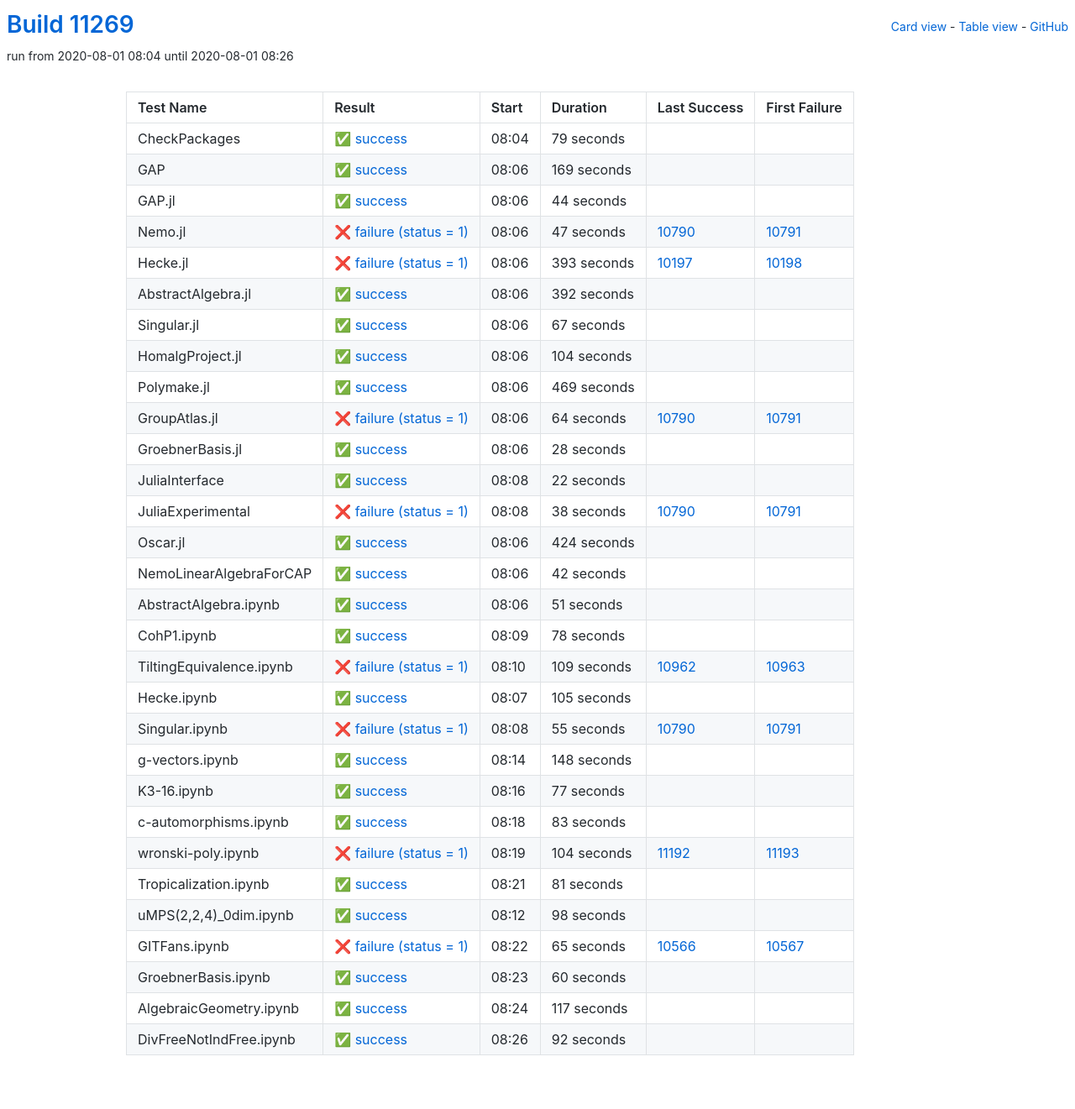
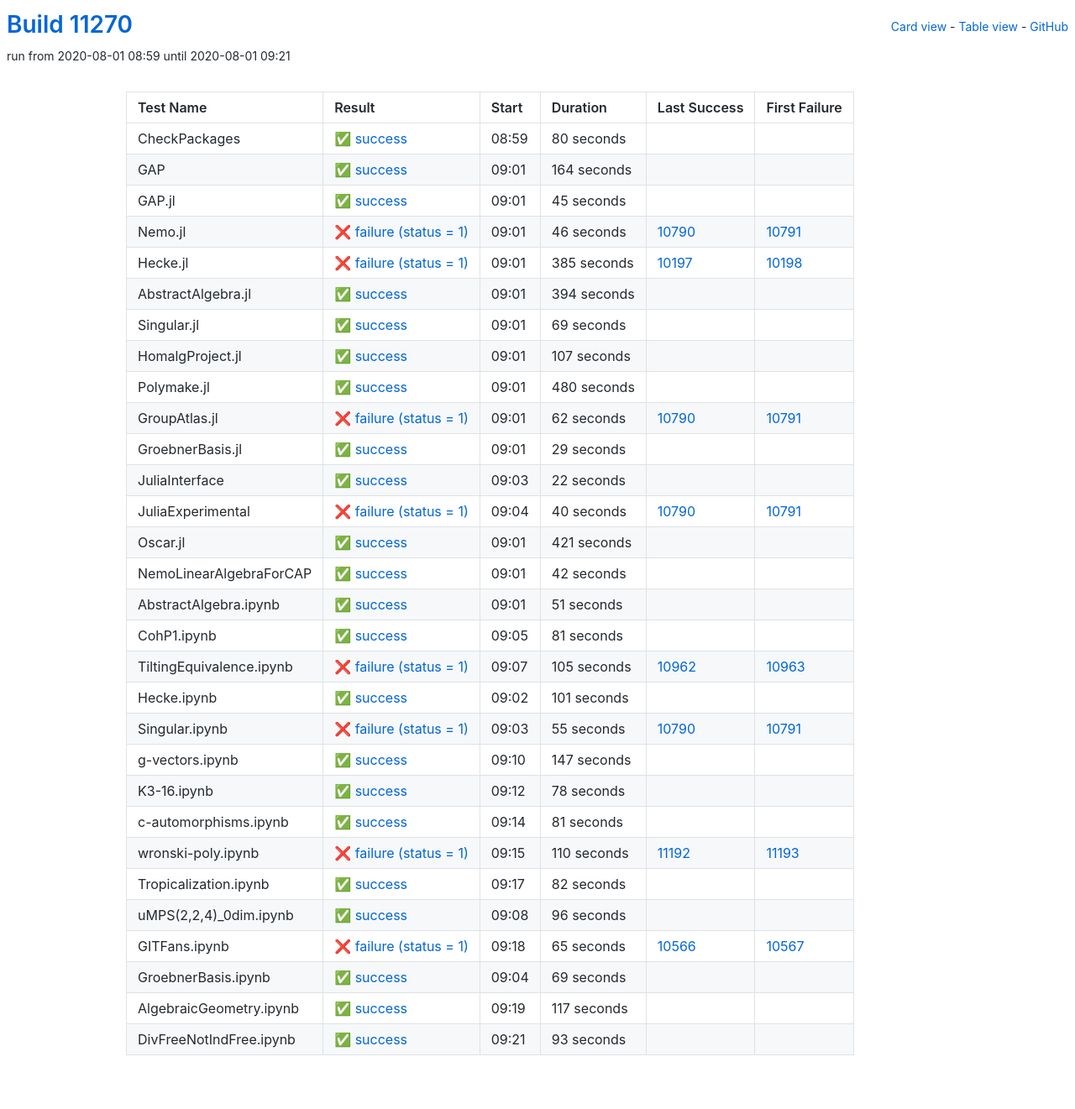
Before and after one commit to oscar-system/oscar-ci-status, a Jekyll site: the page built from table.html, in a window 1280 px wide. Shown: the whole page at 84% size. Built offline with Jekyll 4.4.1, drawn with Linux system fonts in a browser that asks for light colours.

Commit message:
Build #11270

```diff
--- a/_data/ci.yml
+++ b/_data/ci.yml
@@ -1,6 +1,6 @@
 ---
-build: 11269
-build_url: https://oscarci.mathematik.uni-kl.de/job/oscar/11269/
+build: 11270
+build_url: https://oscarci.mathematik.uni-kl.de/job/oscar/11270/
 job: oscar
 organization: oscar-system
 repo: oscar-ci-status
@@ -8,140 +8,140 @@ repourl: https://github.com/oscar-system/oscar-ci-status
 tests:
 - name: CheckPackages
   id: checkpackages
-  log: https://oscarci.mathematik.uni-kl.de/job/oscar/11269/artifact/logs/build-11269/CheckPackages.log
-  start: 2020-08-01 08:04
+  log: https://oscarci.mathematik.uni-kl.de/job/oscar/11270/artifact/logs/build-11270/CheckPackages.log
+  start: 2020-08-01 08:59
   success: true
   exitcode: 0
   status: success
-  duration: 79
+  duration: 80
   last_success: false
   last_success_url:
   first_failure: false
   first_failure_url:
 - name: GAP
   id: gap
-  log: https://oscarci.mathematik.uni-kl.de/job/oscar/11269/artifact/logs/build-11269/GAP.log
-  start: 2020-08-01 08:06
+  log: https://oscarci.mathematik.uni-kl.de/job/oscar/11270/artifact/logs/build-11270/GAP.log
+  start: 2020-08-01 09:01
   success: true
   exitcode: 0
   status: success
-  duration: 169
+  duration: 164
   last_success: false
   last_success_url:
   first_failure: false
   first_failure_url:
 - name: GAP.jl
   id: gap-jl
-  log: https://oscarci.mathematik.uni-kl.de/job/oscar/11269/artifact/logs/build-11269/GAP.jl.log
-  start: 2020-08-01 08:06
+  log: https://oscarci.mathematik.uni-kl.de/job/oscar/11270/artifact/logs/build-11270/GAP.jl.log
+  start: 2020-08-01 09:01
   success: true
   exitcode: 0
   status: success
-  duration: 44
+  duration: 45
   last_success: false
   last_success_url:
   first_failure: false
   first_failure_url:
 - name: Nemo.jl
   id: nemo-jl
-  log: https://oscarci.mathematik.uni-kl.de/job/oscar/11269/artifact/logs/build-11269/Nemo.jl.log
-  start: 2020-08-01 08:06
+  log: https://oscarci.mathematik.uni-kl.de/job/oscar/11270/artifact/logs/build-11270/Nemo.jl.log
+  start: 2020-08-01 09:01
   success: false
   exitcode: 1
   status: failure
-  duration: 47
+  duration: 46
   last_success: 10790
   last_success_url: https://oscarci.mathematik.uni-kl.de/job/oscar/10790/
   first_failure: 10791
   first_failure_url: https://oscarci.mathematik.uni-kl.de/job/oscar/10791/
 - name: Hecke.jl
   id: hecke-jl
-  log: https://oscarci.mathematik.uni-kl.de/job/oscar/11269/artifact/logs/build-11269/Hecke.jl.log
-  start: 2020-08-01 08:06
+  log: https://oscarci.mathematik.uni-kl.de/job/oscar/11270/artifact/logs/build-11270/Hecke.jl.log
+  start: 2020-08-01 09:01
   success: false
   exitcode: 1
   status: failure
-  duration: 393
+  duration: 385
   last_success: 10197
   last_success_url: https://oscarci.mathematik.uni-kl.de/job/oscar/10197/
   first_failure: 10198
   first_failure_url: https://oscarci.mathematik.uni-kl.de/job/oscar/10198/
 - name: AbstractAlgebra.jl
   id: abstractalgebra-jl
-  log: https://oscarci.mathematik.uni-kl.de/job/oscar/11269/artifact/logs/build-11269/AbstractAlgebra.jl.log
-  start: 2020-08-01 08:06
+  log: https://oscarci.mathematik.uni-kl.de/job/oscar/11270/artifact/logs/build-11270/AbstractAlgebra.jl.log
+  start: 2020-08-01 09:01
   success: true
   exitcode: 0
   status: success
-  duration: 392
+  duration: 394
   last_success: false
   last_success_url:
   first_failure: false
   first_failure_url:
 - name: Singular.jl
   id: singular-jl
-  log: https://oscarci.mathematik.uni-kl.de/job/oscar/11269/artifact/logs/build-11269/Singular.jl.log
-  start: 2020-08-01 08:06
+  log: https://oscarci.mathematik.uni-kl.de/job/oscar/11270/artifact/logs/build-11270/Singular.jl.log
+  start: 2020-08-01 09:01
   success: true
   exitcode: 0
   status: success
-  duration: 67
+  duration: 69
   last_success: false
   last_success_url:
   first_failure: false
   first_failure_url:
 - name: HomalgProject.jl
   id: homalgproject-jl
-  log: https://oscarci.mathematik.uni-kl.de/job/oscar/11269/artifact/logs/build-11269/HomalgProject.jl.log
-  start: 2020-08-01 08:06
+  log: https://oscarci.mathematik.uni-kl.de/job/oscar/11270/artifact/logs/build-11270/HomalgProject.jl.log
+  start: 2020-08-01 09:01
   success: true
   exitcode: 0
   status: success
-  duration: 104
+  duration: 107
   last_success: false
   last_success_url:
   first_failure: false
   first_failure_url:
 - name: Polymake.jl
   id: polymake-jl
-  log: https://oscarci.mathematik.uni-kl.de/job/oscar/11269/artifact/logs/build-11269/Polymake.jl.log
-  start: 2020-08-01 08:06
+  log: https://oscarci.mathematik.uni-kl.de/job/oscar/11270/artifact/logs/build-11270/Polymake.jl.log
+  start: 2020-08-01 09:01
   success: true
   exitcode: 0
   status: success
-  duration: 469
+  duration: 480
   last_success: false
   last_success_url:
   first_failure: false
   first_failure_url:
 - name: GroupAtlas.jl
   id: groupatlas-jl
-  log: https://oscarci.mathematik.uni-kl.de/job/oscar/11269/artifact/logs/build-11269/GroupAtlas.jl.log
-  start: 2020-08-01 08:06
+  log: https://oscarci.mathematik.uni-kl.de/job/oscar/11270/artifact/logs/build-11270/GroupAtlas.jl.log
+  start: 2020-08-01 09:01
   success: false
   exitcode: 1
   status: failure
-  duration: 64
+  duration: 62
   last_success: 10790
   last_success_url: https://oscarci.mathematik.uni-kl.de/job/oscar/10790/
   first_failure: 10791
   first_failure_url: https://oscarci.mathematik.uni-kl.de/job/oscar/10791/
 - name: GroebnerBasis.jl
   id: groebnerbasis-jl
-  log: https://oscarci.mathematik.uni-kl.de/job/oscar/11269/artifact/logs/build-11269/GroebnerBasis.jl.log
-  start: 2020-08-01 08:06
+  log: https://oscarci.mathematik.uni-kl.de/job/oscar/11270/artifact/logs/build-11270/GroebnerBasis.jl.log
+  start: 2020-08-01 09:01
   success: true
   exitcode: 0
   status: success
-  duration: 28
+  duration: 29
   last_success: false
   last_success_url:
   first_failure: false
   first_failure_url:
 - name: JuliaInterface
   id: juliainterface
-  log: https://oscarci.mathematik.uni-kl.de/job/oscar/11269/artifact/logs/build-11269/JuliaInterface.log
-  start: 2020-08-01 08:08
+  log: https://oscarci.mathematik.uni-kl.de/job/oscar/11270/artifact/logs/build-11270/JuliaInterface.log
+  start: 2020-08-01 09:03
   success: true
   exitcode: 0
   status: success
@@ -152,32 +152,32 @@ tests:
   first_failure_url:
 - name: JuliaExperimental
   id: juliaexperimental
-  log: https://oscarci.mathematik.uni-kl.de/job/oscar/11269/artifact/logs/build-11269/JuliaExperimental.log
-  start: 2020-08-01 08:08
+  log: https://oscarci.mathematik.uni-kl.de/job/oscar/11270/artifact/logs/build-11270/JuliaExperimental.log
+  start: 2020-08-01 09:04
   success: false
   exitcode: 1
   status: failure
-  duration: 38
+  duration: 40
   last_success: 10790
   last_success_url: https://oscarci.mathematik.uni-kl.de/job/oscar/10790/
   first_failure: 10791
   first_failure_url: https://oscarci.mathematik.uni-kl.de/job/oscar/10791/
 - name: Oscar.jl
   id: oscar-jl
-  log: https://oscarci.mathematik.uni-kl.de/job/oscar/11269/artifact/logs/build-11269/Oscar.jl.log
-  start: 2020-08-01 08:06
+  log: https://oscarci.mathematik.uni-kl.de/job/oscar/11270/artifact/logs/build-11270/Oscar.jl.log
+  start: 2020-08-01 09:01
   success: true
   exitcode: 0
   status: success
-  duration: 424
+  duration: 421
   last_success: false
   last_success_url:
   first_failure: false
   first_failure_url:
 - name: NemoLinearAlgebraForCAP
   id: nemolinearalgebraforcap
-  log: https://oscarci.mathematik.uni-kl.de/job/oscar/11269/artifact/logs/build-11269/NemoLinearAlgebraForCAP.log
-  start: 2020-08-01 08:06
+  log: https://oscarci.mathematik.uni-kl.de/job/oscar/11270/artifact/logs/build-11270/NemoLinearAlgebraForCAP.log
+  start: 2020-08-01 09:01
   success: true
   exitcode: 0
   status: success
@@ -188,8 +188,8 @@ tests:
   first_failure_url:
 - name: AbstractAlgebra.ipynb
   id: abstractalgebra-ipynb
-  log: https://oscarci.mathematik.uni-kl.de/job/oscar/11269/artifact/logs/build-11269/AbstractAlgebra.ipynb.log
-  start: 2020-08-01 08:06
+  log: https://oscarci.mathematik.uni-kl.de/job/oscar/11270/artifact/logs/build-11270/AbstractAlgebra.ipynb.log
+  start: 2020-08-01 09:01
   success: true
   exitcode: 0
   status: success
@@ -200,44 +200,44 @@ tests:
   first_failure_url:
 - name: CohP1.ipynb
   id: cohp1-ipynb
-  log: https://oscarci.mathematik.uni-kl.de/job/oscar/11269/artifact/logs/build-11269/CohP1.ipynb.log
-  start: 2020-08-01 08:09
+  log: https://oscarci.mathematik.uni-kl.de/job/oscar/11270/artifact/logs/build-11270/CohP1.ipynb.log
+  start: 2020-08-01 09:05
   success: true
   exitcode: 0
   status: success
-  duration: 78
+  duration: 81
   last_success: false
   last_success_url:
   first_failure: false
   first_failure_url:
 - name: TiltingEquivalence.ipynb
   id: tiltingequivalence-ipynb
-  log: https://oscarci.mathematik.uni-kl.de/job/oscar/11269/artifact/logs/build-11269/TiltingEquivalence.ipynb.log
-  start: 2020-08-01 08:10
+  log: https://oscarci.mathematik.uni-kl.de/job/oscar/11270/artifact/logs/build-11270/TiltingEquivalence.ipynb.log
+  start: 2020-08-01 09:07
   success: false
   exitcode: 1
   status: failure
-  duration: 109
+  duration: 105
   last_success: 10962
   last_success_url: https://oscarci.mathematik.uni-kl.de/job/oscar/10962/
   first_failure: 10963
   first_failure_url: https://oscarci.mathematik.uni-kl.de/job/oscar/10963/
 - name: Hecke.ipynb
   id: hecke-ipynb
-  log: https://oscarci.mathematik.uni-kl.de/job/oscar/11269/artifact/logs/build-11269/Hecke.ipynb.log
-  start: 2020-08-01 08:07
+  log: https://oscarci.mathematik.uni-kl.de/job/oscar/11270/artifact/logs/build-11270/Hecke.ipynb.log
+  start: 2020-08-01 09:02
   success: true
   exitcode: 0
   status: success
-  duration: 105
+  duration: 101
   last_success: false
   last_success_url:
   first_failure: false
   first_failure_url:
 - name: Singular.ipynb
   id: singular-ipynb
-  log: https://oscarci.mathematik.uni-kl.de/job/oscar/11269/artifact/logs/build-11269/Singular.ipynb.log
-  start: 2020-08-01 08:08
+  log: https://oscarci.mathematik.uni-kl.de/job/oscar/11270/artifact/logs/build-11270/Singular.ipynb.log
+  start: 2020-08-01 09:03
   success: false
   exitcode: 1
   status: failure
@@ -248,56 +248,32 @@ tests:
   first_failure_url: https://oscarci.mathematik.uni-kl.de/job/oscar/10791/
 - name: g-vectors.ipynb
   id: g-vectors-ipynb
-  log: https://oscarci.mathematik.uni-kl.de/job/oscar/11269/artifact/logs/build-11269/g-vectors.ipynb.log
-  start: 2020-08-01 08:14
+  log: https://oscarci.mathematik.uni-kl.de/job/oscar/11270/artifact/logs/build-11270/g-vectors.ipynb.log
+  start: 2020-08-01 09:10
   success: true
   exitcode: 0
   status: success
-  duration: 148
+  duration: 147
   last_success: false
   last_success_url:
   first_failure: false
   first_failure_url:
 - name: K3-16.ipynb
   id: k3-16-ipynb
-  log: https://oscarci.mathematik.uni-kl.de/job/oscar/11269/artifact/logs/build-11269/K3-16.ipynb.log
-  start: 2020-08-01 08:16
+  log: https://oscarci.mathematik.uni-kl.de/job/oscar/11270/artifact/logs/build-11270/K3-16.ipynb.log
+  start: 2020-08-01 09:12
   success: true
   exitcode: 0
   status: success
-  duration: 77
+  duration: 78
   last_success: false
   last_success_url:
   first_failure: false
   first_failure_url:
 - name: c-automorphisms.ipynb
   id: c-automorphisms-ipynb
-  log: https://oscarci.mathematik.uni-kl.de/job/oscar/11269/artifact/logs/build-11269/c-automorphisms.ipynb.log
-  start: 2020-08-01 08:18
-  success: true
-  exitcode: 0
-  status: success
-  duration: 83
-  last_success: false
-  last_success_url:
-  first_failure: false
-  first_failure_url:
-- name: wronski-poly.ipynb
-  id: wronski-poly-ipynb
-  log: https://oscarci.mathematik.uni-kl.de/job/oscar/11269/artifact/logs/build-11269/wronski-poly.ipynb.log
-  start: 2020-08-01 08:19
-  success: false
-  exitcode: 1
-  status: failure
-  duration: 104
-  last_success: 11192
-  last_success_url: https://oscarci.mathematik.uni-kl.de/job/oscar/11192/
-  first_failure: 11193
-  first_failure_url: https://oscarci.mathematik.uni-kl.de/job/oscar/11193/
-- name: Tropicalization.ipynb
-  id: tropicalization-ipynb
-  log: https://oscarci.mathematik.uni-kl.de/job/oscar/11269/artifact/logs/build-11269/Tropicalization.ipynb.log
-  start: 2020-08-01 08:21
+  log: https://oscarci.mathematik.uni-kl.de/job/oscar/11270/artifact/logs/build-11270/c-automorphisms.ipynb.log
+  start: 2020-08-01 09:14
   success: true
   exitcode: 0
   status: success
@@ -306,22 +282,46 @@ tests:
   last_success_url:
   first_failure: false
   first_failure_url:
-- name: uMPS(2,2,4)_0dim.ipynb
-  id: umps-2-2-4-0dim-ipynb
-  log: https://oscarci.mathematik.uni-kl.de/job/oscar/11269/artifact/logs/build-11269/uMPS-2-2-4-_0dim.ipynb.log
-  start: 2020-08-01 08:12
+- name: wronski-poly.ipynb
+  id: wronski-poly-ipynb
+  log: https://oscarci.mathematik.uni-kl.de/job/oscar/11270/artifact/logs/build-11270/wronski-poly.ipynb.log
+  start: 2020-08-01 09:15
+  success: false
+  exitcode: 1
+  status: failure
+  duration: 110
+  last_success: 11192
+  last_success_url: https://oscarci.mathematik.uni-kl.de/job/oscar/11192/
+  first_failure: 11193
+  first_failure_url: https://oscarci.mathematik.uni-kl.de/job/oscar/11193/
+- name: Tropicalization.ipynb
+  id: tropicalization-ipynb
+  log: https://oscarci.mathematik.uni-kl.de/job/oscar/11270/artifact/logs/build-11270/Tropicalization.ipynb.log
+  start: 2020-08-01 09:17
   success: true
   exitcode: 0
   status: success
-  duration: 98
+  duration: 82
+  last_success: false
+  last_success_url:
+  first_failure: false
+  first_failure_url:
+- name: uMPS(2,2,4)_0dim.ipynb
+  id: umps-2-2-4-0dim-ipynb
+  log: https://oscarci.mathematik.uni-kl.de/job/oscar/11270/artifact/logs/build-11270/uMPS-2-2-4-_0dim.ipynb.log
+  start: 2020-08-01 09:08
+  success: true
+  exitcode: 0
+  status: success
+  duration: 96
   last_success: false
   last_success_url:
   first_failure: false
   first_failure_url:
 - name: GITFans.ipynb
   id: gitfans-ipynb
-  log: https://oscarci.mathematik.uni-kl.de/job/oscar/11269/artifact/logs/build-11269/GITFans.ipynb.log
-  start: 2020-08-01 08:22
+  log: https://oscarci.mathematik.uni-kl.de/job/oscar/11270/artifact/logs/build-11270/GITFans.ipynb.log
+  start: 2020-08-01 09:18
   success: false
   exitcode: 1
   status: failure
@@ -332,20 +332,20 @@ tests:
   first_failure_url: https://oscarci.mathematik.uni-kl.de/job/oscar/10567/
 - name: GroebnerBasis.ipynb
   id: groebnerbasis-ipynb
-  log: https://oscarci.mathematik.uni-kl.de/job/oscar/11269/artifact/logs/build-11269/GroebnerBasis.ipynb.log
-  start: 2020-08-01 08:23
+  log: https://oscarci.mathematik.uni-kl.de/job/oscar/11270/artifact/logs/build-11270/GroebnerBasis.ipynb.log
+  start: 2020-08-01 09:04
   success: true
   exitcode: 0
   status: success
-  duration: 60
+  duration: 69
   last_success: false
   last_success_url:
   first_failure: false
   first_failure_url:
 - name: AlgebraicGeometry.ipynb
   id: algebraicgeometry-ipynb
-  log: https://oscarci.mathematik.uni-kl.de/job/oscar/11269/artifact/logs/build-11269/AlgebraicGeometry.ipynb.log
-  start: 2020-08-01 08:24
+  log: https://oscarci.mathematik.uni-kl.de/job/oscar/11270/artifact/logs/build-11270/AlgebraicGeometry.ipynb.log
+  start: 2020-08-01 09:19
   success: true
   exitcode: 0
   status: success
@@ -356,12 +356,12 @@ tests:
   first_failure_url:
 - name: DivFreeNotIndFree.ipynb
   id: divfreenotindfree-ipynb
-  log: https://oscarci.mathematik.uni-kl.de/job/oscar/11269/artifact/logs/build-11269/DivFreeNotIndFree.ipynb.log
-  start: 2020-08-01 08:26
+  log: https://oscarci.mathematik.uni-kl.de/job/oscar/11270/artifact/logs/build-11270/DivFreeNotIndFree.ipynb.log
+  start: 2020-08-01 09:21
   success: true
   exitcode: 0
   status: success
-  duration: 92
+  duration: 93
   last_success: false
   last_success_url:
   first_failure: false
```
Also changed, not shown: README.md.
